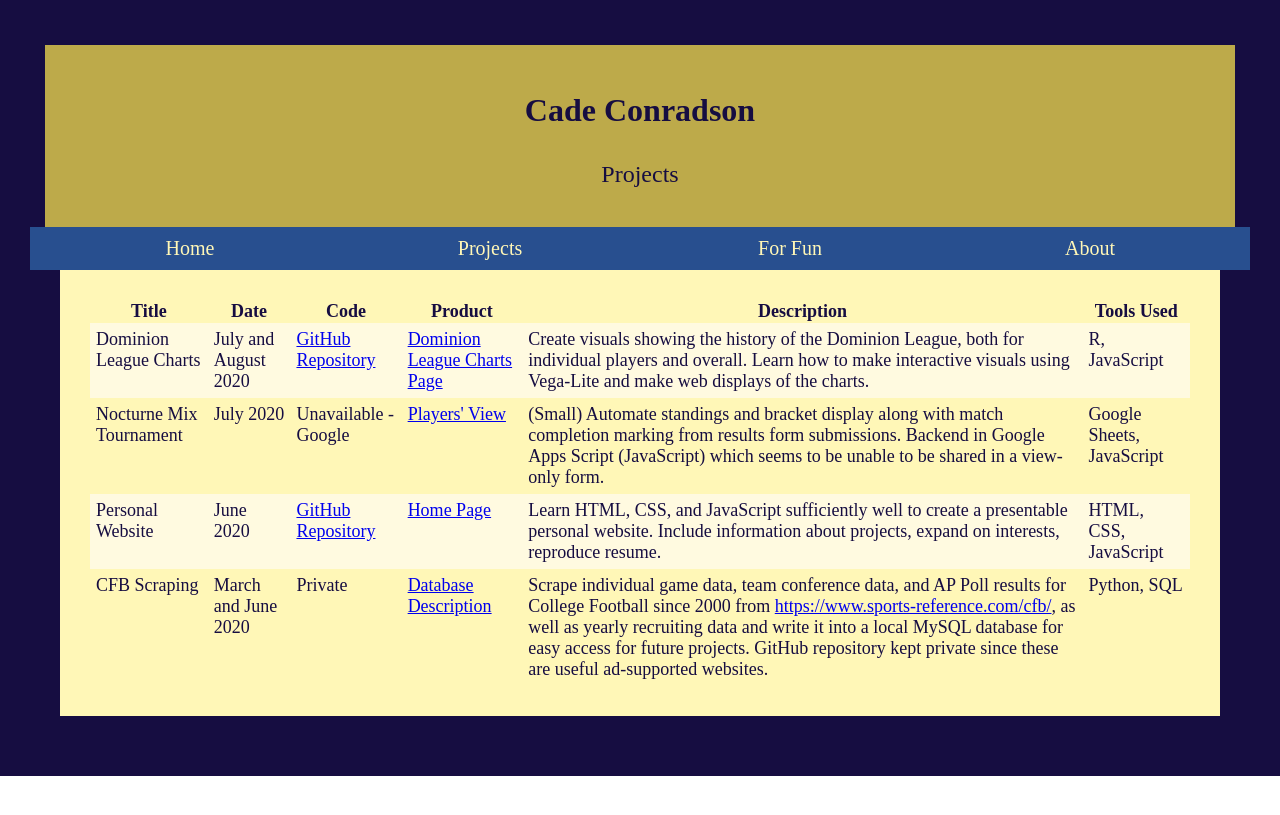
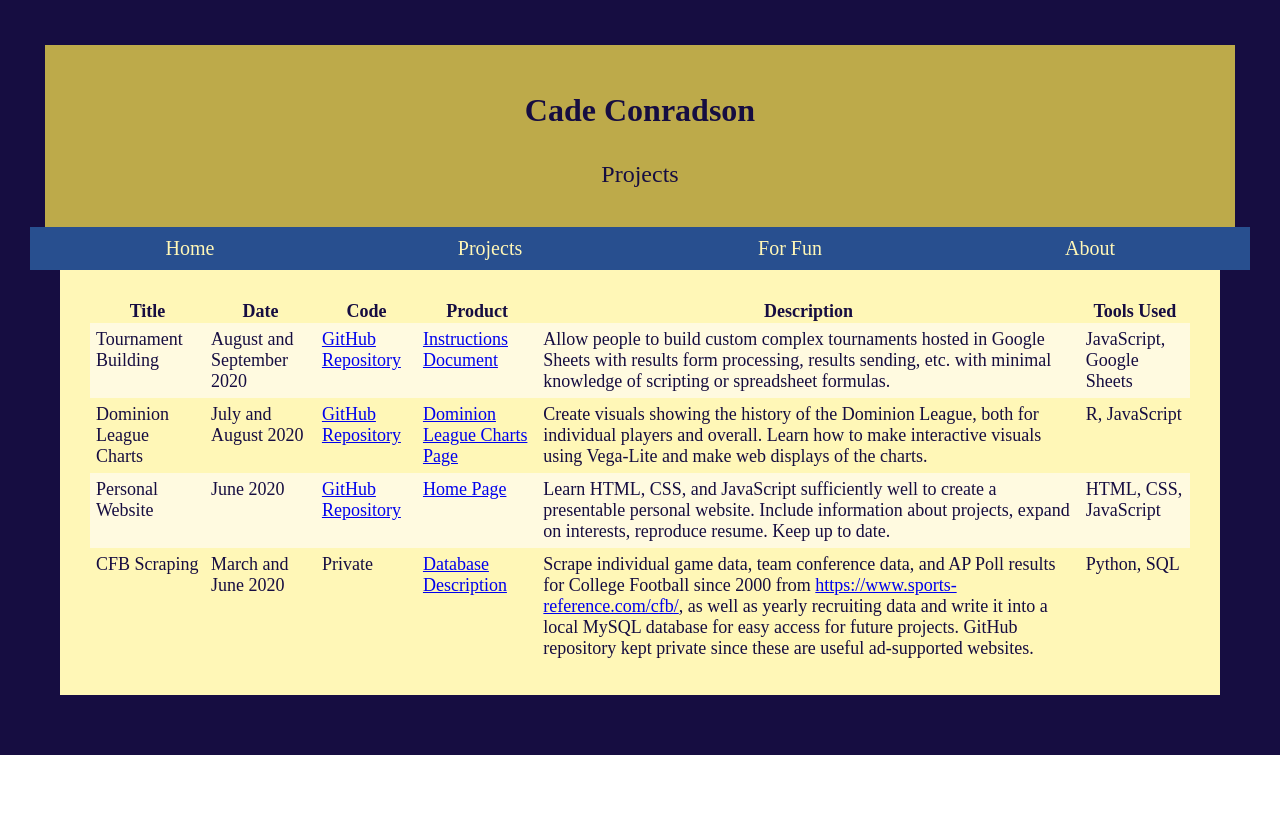
Before and after one commit to cconradson/cconradson.github.io, a Jekyll site: the page built from projects.html, in a window 1280 px wide. Shown: the top 815 px of the page. Built offline with Jekyll 4.4.1, drawn with Linux system fonts in a browser that asks for light colours.

Commit message:
projects - added tournament building

```diff
--- a/projects.html
+++ b/projects.html
@@ -25,6 +25,14 @@ title: Projects
 		</tr>
 -->
 		<tr>
+			<td>Tournament Building</td>
+			<td>August and September 2020</td>
+			<td><a href="https://github.com/tracerdominion/Tournament_Building" target="_blank">GitHub Repository</a></td>
+			<td><a href="https://docs.google.com/document/d/e/2PACX-1vTZiBpOwQG6eMS2N-jkW1SLMJthLrCUwDHWudkq-wbcY3Wge-UCe0bH_V3atpJB6ZNfzKE9nzku3vHD/pub">Instructions Document</a></td>
+			<td>Allow people to build custom complex tournaments hosted in Google Sheets with results form processing, results sending, etc. with minimal knowledge of scripting or spreadsheet formulas.</td>
+			<td>JavaScript, Google Sheets</td>
+		</tr>
+		<tr>
 			<td>Dominion League Charts</td>
 			<td>July and August 2020</td>
 			<td><a href="https://github.com/tracerdominion/LeagueCharts" target="_blank">GitHub Repository</a></td>
@@ -33,19 +41,11 @@ title: Projects
 			<td>R, JavaScript</td>
 		</tr>
 		<tr>
-			<td>Nocturne Mix Tournament</td>
-			<td>July 2020</td>
-			<td>Unavailable - Google</td>
-			<td><a href="https://docs.google.com/spreadsheets/d/e/2PACX-1vTTbIVMiEW0_7DvP7lnHJWIGfN0_HnUSp1ccPlnJeQU0wL2-uQ_nFdxN68S-KH2JTIRGqxyzeYKk_eN/pubhtml?gid=1463236537">Players' View</a></td>
-			<td>(Small) Automate standings and bracket display along with match completion marking from results form submissions. Backend in Google Apps Script (JavaScript) which seems to be unable to be shared in a view-only form.</td>
-			<td>Google Sheets, JavaScript</td>
-		</tr>
-		<tr>
 			<td>Personal Website</td>
 			<td>June 2020</td>
 			<td><a href="https://github.com/cconradson/cconradson.github.io" target="_blank"> GitHub Repository</a></td>
 			<td><a href="{{ site.url }}">Home Page</a></td>
-			<td>Learn HTML, CSS, and JavaScript sufficiently well to create a presentable personal website. Include information about projects, expand on interests, reproduce resume.</td>
+			<td>Learn HTML, CSS, and JavaScript sufficiently well to create a presentable personal website. Include information about projects, expand on interests, reproduce resume. Keep up to date.</td>
 			<td>HTML, CSS, JavaScript</td>
 		</tr>
 		<tr>
```
Also changed, not shown: index.html (+6 -1 lines).
